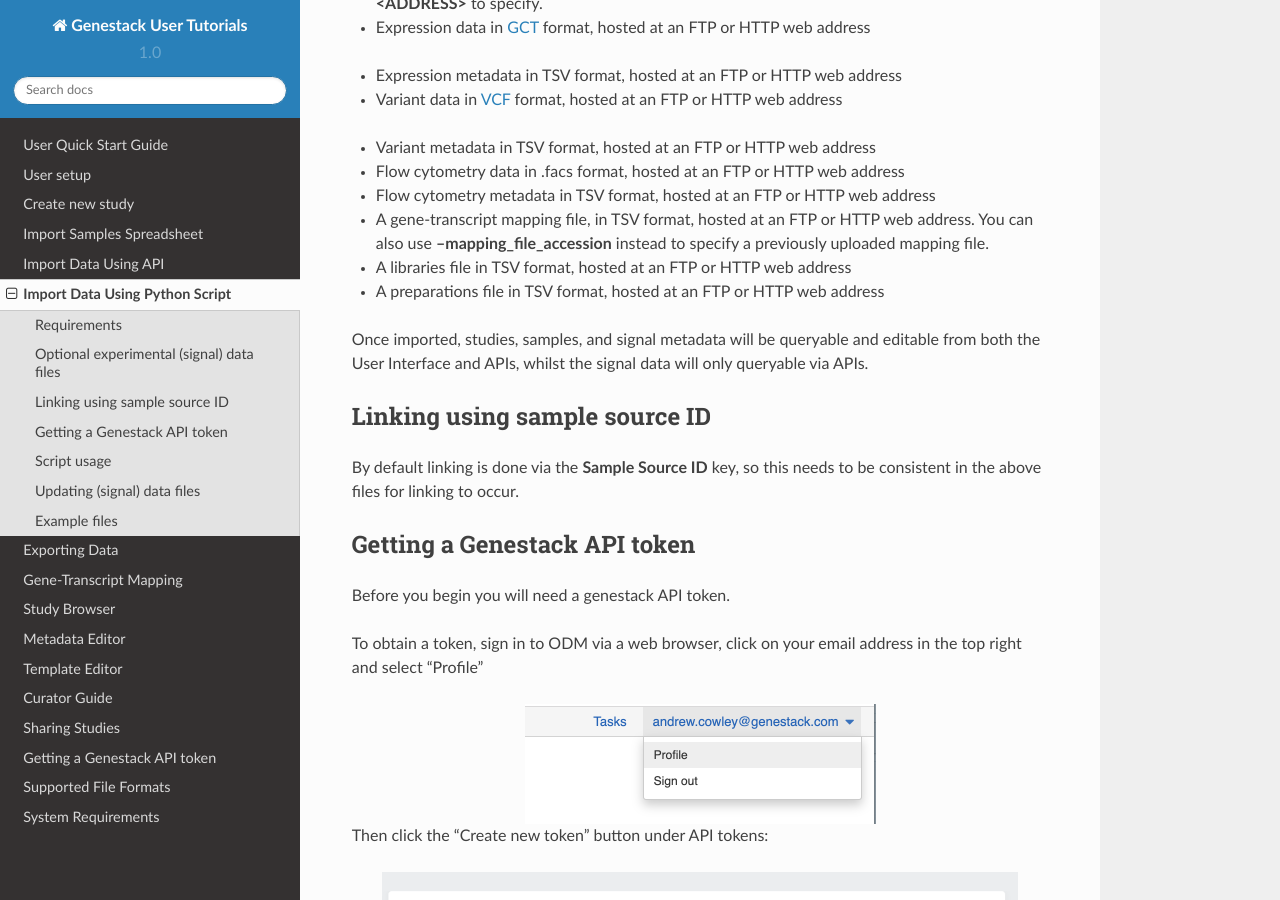
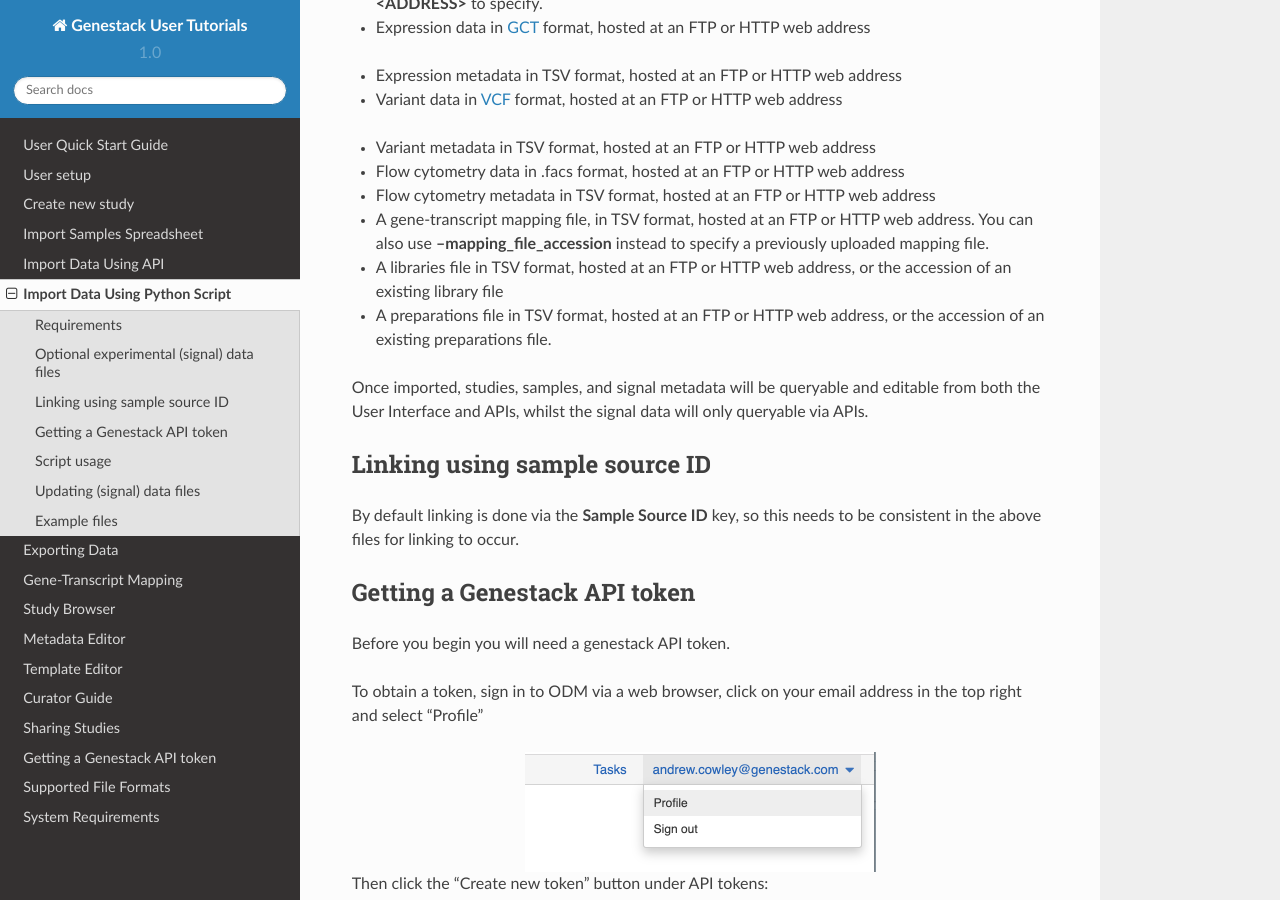
Before and after one commit to genestack/user-guide, a Sphinx documentation site: the page built from source/doc-odm-user-guide/import-data-using-python-script.rst, in a window 1280 px wide and 900 px high, scrolled down 712 px. Built offline with Sphinx 7.4.7 and the Read the Docs theme 2.0.0, drawn with Linux system fonts in a browser that asks for light colours.

Commit message:
Update import-data-using-python-script.rst

```diff
--- a/source/doc-odm-user-guide/import-data-using-python-script.rst
+++ b/source/doc-odm-user-guide/import-data-using-python-script.rst
@@ -43,9 +43,9 @@
 
 - A gene-transcript mapping file, in TSV format, hosted at an FTP or HTTP web address. You can also use **--mapping_file_accession** instead to specify a previously uploaded mapping file.
 
-- A libraries file in TSV format, hosted at an FTP or HTTP web address
+- A libraries file in TSV format, hosted at an FTP or HTTP web address, or the accession of an existing library file
 
-- A preparations file in TSV format, hosted at an FTP or HTTP web address
+- A preparations file in TSV format, hosted at an FTP or HTTP web address, or the accession of an existing preparations file.
 
 Once imported, studies, samples, and signal metadata will be queryable and editable from both the User Interface and
 APIs, whilst the signal data will only queryable via APIs.
```
